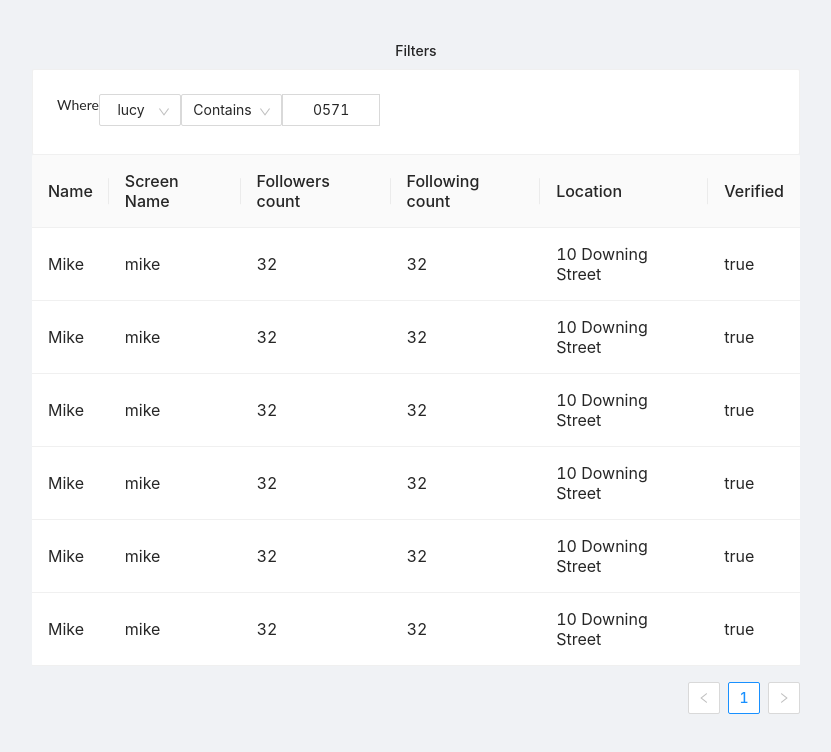
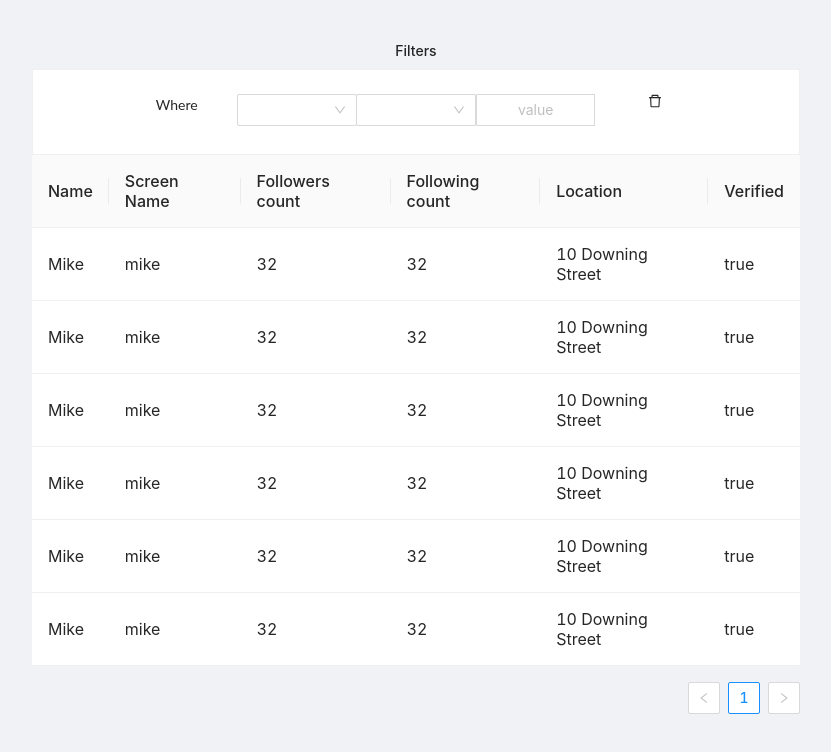
Before and after one commit to subhadipdutta21/react-fwwdyw, a React (Create React App) app: page / in a window 1280 px wide. Both pictures are taken after a click on the element 606 px from the left and 104 px from the top of the page. Shown: the top 752 px of the page, without its empty margins (224-1055 px from the left). Built offline with nearby package versions, Linux system fonts and the light colour scheme.

Commit message:
1 file modified

```diff
--- a/src/Components/TableFilter.js
+++ b/src/Components/TableFilter.js
@@ -1,10 +1,26 @@
 import React, { useState } from "react";
-import { PlusOutlined } from "@ant-design/icons";
-import { Card, Select, Input } from "antd";
+import { PlusOutlined, DeleteOutlined } from "@ant-design/icons";
+import { Card, Select, Input, Row, Col } from "antd";
 const { Option } = Select;
 
 const TableFilter = ({}) => {
   const [showAddBtn, setShowAddBtn] = useState(true);
+
+  const columnVals = [
+    { name: "Name" },
+    { screen_name: "Screen Name" },
+    { followers_count: "Followers Count" },
+    { following_count: "Following Count" },
+    { location: "Location" },
+    { verified: "Verified" }
+  ];
+
+  const filterVals = [
+    { CONTAINS: "Contains" },
+    { GTE: ">=" },
+    { LTE: "<=" },
+    { EQ: "Equals" }
+  ];
 
   return (
     <>
@@ -15,32 +31,44 @@ const TableFilter = ({}) => {
             <PlusOutlined onClick={() => setShowAddBtn(false)} /> Add Filter
           </>
         ) : (
-          <div style={{ display: "flex" }}>
+          <Row justify="center">
+            <Col span={4}>
               <p> Where </p>
+            </Col>
+            <Col span={4}>
+              <Select style={{ width: 120 }} onChange={val => console.log(val)}>
+                {columnVals.map(itm => (
+                  <Option value={Object.keys(itm)[0]}>
+                    {Object.values(itm)[0]}
+                  </Option>
+                ))}
+              </Select>
+            </Col>
+
+            <Col span={4}>
               <Select
-              defaultValue="lucy"
+                placeholder=""
                 style={{ width: 120 }}
                 onChange={val => console.log(val)}
               >
-              <Option value="col 1">"col 1"</Option>
-              <Option value="col 2">"col 2"</Option>
-              <Option value="col 3">"col 3"</Option>
+                {filterVals.map(itm => (
+                  <Option value={Object.keys(itm)[0]}>
+                    {Object.values(itm)[0]}
+                  </Option>
+                ))}
               </Select>
+            </Col>
 
-            <Select
-              defaultValue="Contains"
-              style={{ width: 120 }}
-              onChange={val => console.log(val)}
-            >
-              <Option value="col 1">"Contains"</Option>
-              <Option value="col 2">{">="}</Option>
-              <Option value="col 3">{"<="}</Option>
-              <Option value="col 4">{"Equals"}</Option>
-            </Select>
+            <Col span={4}>
               <Input.Group size="medium">
-              <Input defaultValue="0571" style={{ width: "20%" }} />
+                <Input placeholder="value" />
               </Input.Group>
-          </div>
+            </Col>
+
+            <Col span={4}>
+              <DeleteOutlined onClick={() => console.log("delete this")} />
+            </Col>
+          </Row>
         )}
       </Card>
     </>
```
Lines whose indentation alone changed are shown as unchanged.
